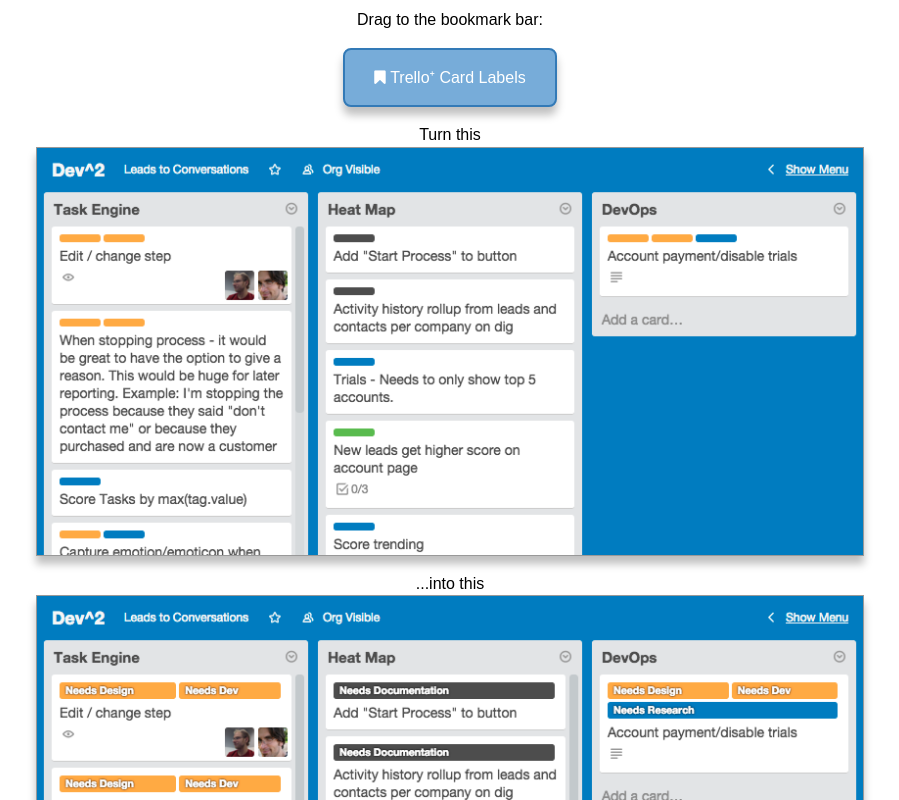
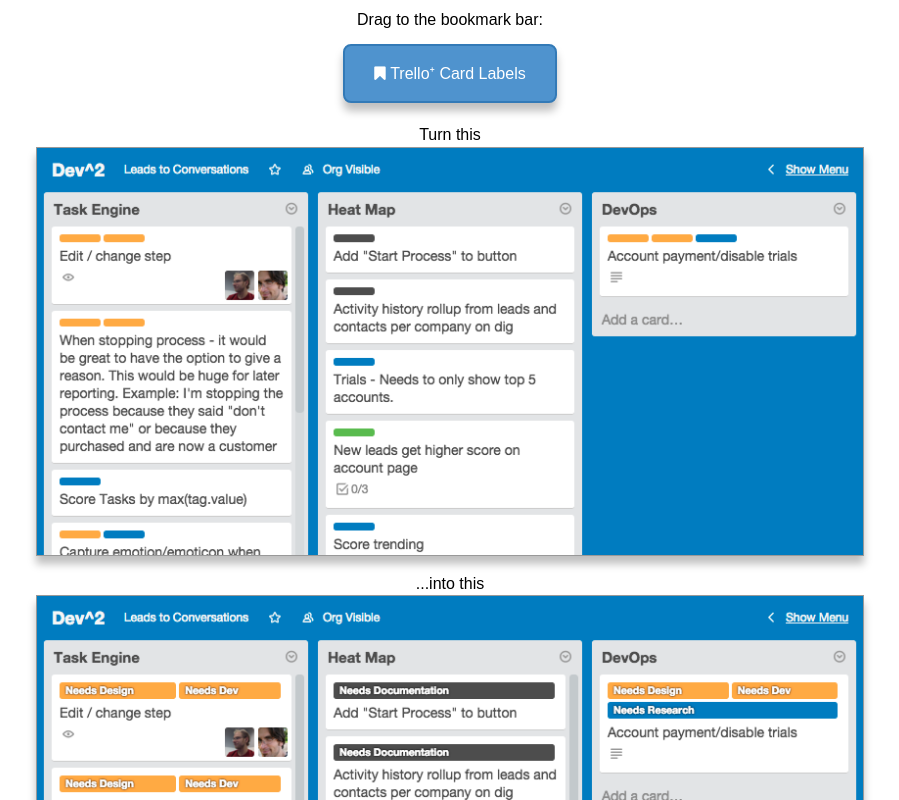
Before and after one commit to 32bitkid/l2c-trello-bookmarklet, a plain HTML site: page index.html in a window 1280 px wide. In both pictures the pointer is over the link 639 px from the left and 77 px from the top of the page. Shown: the top 800 px of the page, without its empty margins (190-1089 px from the left). Drawn offline with Linux system fonts and the light colour scheme.

Commit message:
Flourish

```diff
--- a/index.html
+++ b/index.html
@@ -18,13 +18,20 @@
   border-radius: 0.5rem;
   color: white;
   background-color: #337ab7;
-  transition: background-color 500ms, box-shadow 500ms, border-color 500ms;
+  position: relative;
+  top: 0;
+  transition:
+    background-color 500ms,
+    box-shadow 500ms,
+    border-color 500ms,
+    top 500ms;
 }
 
 .bookmarklet:hover {
-  background-color:  #77acd9;
+  background-color:  #4f93ce;
   border-color: #337ab7;
   box-shadow: 0 0.5rem 0.5rem rgba(0,0,0,0.25);
+  top: -0.25rem;
 }
 
 .bookmarklet::before {
```
